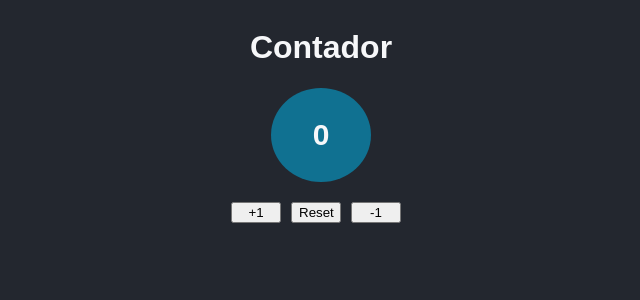
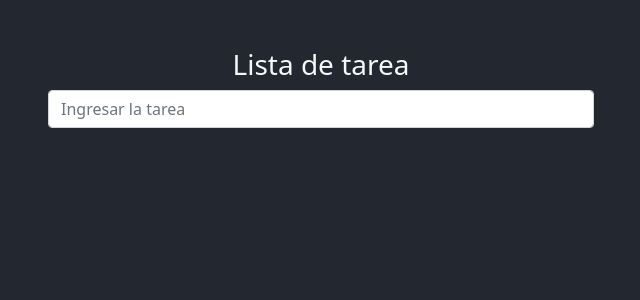
Before and after one commit to mentorrolling/intro-app22i, a React (Create React App) app: page / in a window 1280 px wide. Shown: the top 300 px of the page, without its empty margins (319-959 px from the left). Built offline with nearby package versions, Linux system fonts and the light colour scheme.

Commit message:
clase 21-2

```diff
--- a/src/App.jsx
+++ b/src/App.jsx
@@ -1,23 +1,12 @@
 import React from "react";
-import Heroes from "./components/Heroes";
+import TodoList from "./components/todo/TodoList";
 
-import Mensaje from "./components/Mensaje";
-
-import { heroes } from "./datos/datos";
 
 const App = () => {
-  //código javascript
-  //   console.log(heroes);
-  const nombre = "Fabrizio";
 
-  //   console.log(nombre);
   return (
-    //renderizar o mostrar en el navegador (JSX)
-    <div>
-      <h1>Soy un componente!!</h1>
-      <Mensaje dato={nombre} />
-      <Heroes heroes={heroes} />
-    </div>
+    <TodoList />
+
   );
 };
 
--- /dev/null
+++ b/src/components/todo/TodoCard.jsx
@@ -0,0 +1,21 @@
+import React from "react";
+
+const TodoCard = (props) => {
+
+    const {tarea, index, borrarTarea} = props
+  return (
+    <div className="card mb-2">
+      <div className="card-body d-flex align-items-center justify-content-between">
+        <span>{tarea}</span>
+        <button
+          className="btn btn-danger btn-sm"
+          onClick={() => borrarTarea(index)}
+        >
+          X
+        </button>
+      </div>
+    </div>
+  );
+};
+
+export default TodoCard;
--- /dev/null
+++ b/src/components/todo/TodoForm.jsx
@@ -0,0 +1,19 @@
+import React from 'react'
+
+const TodoForm = (props) => {
+
+    const {handLeSubmit, inputValue, handLeChange } = props
+  return (
+    <form onSubmit={handLeSubmit}>
+            <input
+              className="form-control"
+              type="text"
+              value={inputValue}
+              placeholder="Ingresar la tarea"
+              onChange={handLeChange}
+            />
+          </form>
+  )
+}
+
+export default TodoForm
--- /dev/null
+++ b/src/components/todo/TodoList.jsx
@@ -0,0 +1,49 @@
+import React, { useState } from "react";
+import TodoCard from "./TodoCard";
+import TodoForm from "./TodoForm";
+
+const TodoList = () => {
+  const [inputValue, setInputValue] = useState("");
+  const [tareas, setTareas] = useState([]);
+
+  const handLeChange = (e) => {
+    setInputValue(e.target.value);
+  };
+
+  const handLeSubmit = (e) => {
+    e.preventDefault();
+    setTareas([...tareas, inputValue]);
+    setInputValue("");
+  };
+
+  const borrarTarea = (index) => {
+    const tareasPendientes = [...tareas];
+    tareasPendientes.splice(index, 1);
+    setTareas(tareasPendientes);
+  };
+  return (
+    <div className="container">
+      <div className="row mt-5">
+        <div className="col-12 col-md-6 offset-md-3 text-center">
+          <h3>Lista de tarea</h3>
+        </div>
+      </div>
+      <div className="row">
+        <div className="col-12 col-md-6 offset-md-3">
+          <TodoForm
+            handLeSubmit={handLeSubmit}
+            handLeChange={handLeChange}
+            inputValue={inputValue}
+          />
+        </div>
+        <div className="col-12 col-md-6 offset-md-3 my-3">
+          {tareas.map((tarea, index) => (
+              <TodoCard key={index} tarea={tarea} borrarTarea={borrarTarea} index={index}/>
+          ))}
+        </div>
+      </div>
+    </div>
+  );
+};
+
+export default TodoList;
--- a/src/css/estilo.css
+++ b/src/css/estilo.css
@@ -33,3 +33,7 @@ body {
   margin-bottom: 20px;
   border-radius: 50%;
 }
+
+.card-body {
+  color: black;
+}
```
Also changed, not shown: src/index.js (+4 -4 lines).
